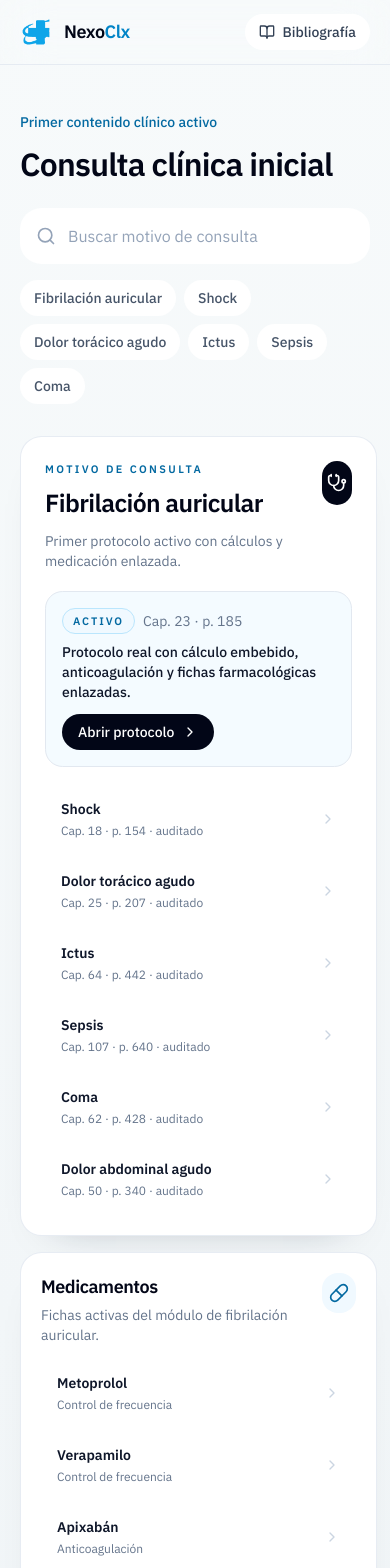
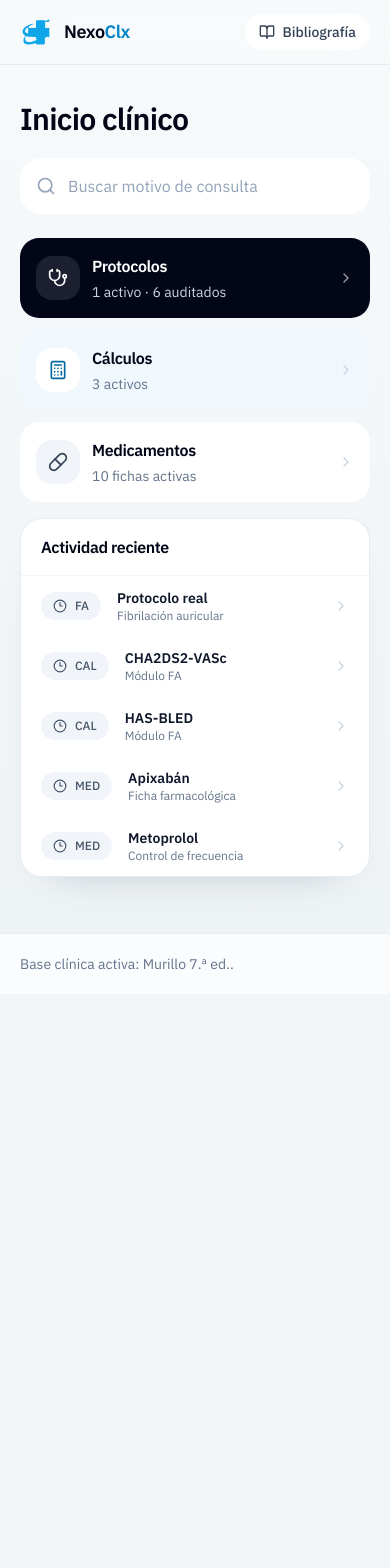
Before and after one commit to olsanju-hub/NexoClx, a React (Vite) app: page / in a window 390 px wide. Shown: the top 1568 px of the page. After the commit the page ends 994 px from the top, so only its background shows below. Built offline with nearby package versions, Linux system fonts and the light colour scheme.

Commit message:
Refactor mobile navigation architecture

```diff
--- a/src/App.jsx
+++ b/src/App.jsx
@@ -39,8 +39,6 @@ const surfaceClass =
 const mutedSurfaceClass = 'rounded-[1rem] border border-slate-200/80 bg-slate-50/80';
 const subtleButtonClass =
   'inline-flex items-center gap-2 rounded-full border border-slate-200 bg-white px-3.5 py-2 text-sm font-medium text-slate-700 transition-colors hover:border-slate-300 hover:text-slate-950';
-const primaryButtonClass =
-  'inline-flex items-center gap-2 rounded-full bg-slate-950 px-4 py-2 text-sm font-medium text-white transition-colors hover:bg-slate-800';
 
 const initialCalculatorInputs = {
   'cha2ds2-vasc': {
@@ -72,11 +70,6 @@ const initialCalculatorInputs = {
 };
 
 const pendingCalculations = calculationAudit.filter((item) => item.status !== 'implementado');
-
-const compactMedicationPreview = medicationGroups.map((group) => ({
-  title: group.title,
-  items: group.items.slice(0, 2).map((id) => getMedication(id)),
-}));
 
 const formatReference = (item) => `${item.chapter} · p. ${item.verifiedPage}`;
 const compactSentence = (value) => value.split('. ')[0]?.trim() ?? value;
@@ -521,32 +514,69 @@ const Header = ({ isScrolled, onHome, onBibliography }) => (
   </header>
 );
 
+const HomeActionCard = ({ icon: Icon, title, meta, onClick, tone = 'neutral' }) => {
+  const toneClass =
+    tone === 'primary'
+      ? 'border-sky-200 bg-sky-50/80'
+      : tone === 'dark'
+        ? 'border-slate-950 bg-slate-950 text-white'
+        : 'border-slate-200 bg-white';
+
+  const titleClass = tone === 'dark' ? 'text-white' : 'text-slate-950';
+  const metaClass = tone === 'dark' ? 'text-slate-300' : 'text-slate-500';
+  const iconClass =
+    tone === 'dark'
+      ? 'bg-white/10 text-white'
+      : tone === 'primary'
+        ? 'bg-white text-sky-700'
+        : 'bg-slate-100 text-slate-700';
+
+  return (
+    <button
+      type="button"
+      onClick={onClick}
+      className={`group flex w-full items-center justify-between gap-4 rounded-[1.2rem] border px-4 py-4 text-left transition-colors hover:border-slate-300 ${toneClass}`}
+    >
+      <div className="flex min-w-0 items-center gap-3">
+        <span className={`inline-flex h-11 w-11 shrink-0 items-center justify-center rounded-2xl ${iconClass}`}>
+          <Icon className="h-5 w-5" />
+        </span>
+        <div className="min-w-0">
+          <p className={`text-base font-semibold tracking-tight ${titleClass}`}>{title}</p>
+          <p className={`mt-1 text-sm ${metaClass}`}>{meta}</p>
+        </div>
+      </div>
+      <ChevronRight
+        className={`h-4 w-4 shrink-0 transition-transform group-hover:translate-x-0.5 ${
+          tone === 'dark' ? 'text-white/60' : 'text-slate-300'
+        }`}
+      />
+    </button>
+  );
+};
+
 const HomeView = ({
   searchQuery,
   onSearchChange,
   searchResults,
   onSearchOpen,
-  onModuleOpen,
+  onProtocolsOpen,
   onCalculationsOpen,
-  onCalculationOpen,
   onMedicationsOpen,
-  onMedicationOpen,
   onActivityOpen,
 }) => {
-  const featuredProtocol = getMotivoModule('fibrilacion-auricular');
-  const secondaryModules = motivoConsultaModules.filter((module) => module.id !== 'fibrilacion-auricular');
+  const activeModules = motivoConsultaModules.filter((module) => module.implemented);
+  const auditedModules = motivoConsultaModules.filter((module) => !module.implemented);
+  const medicationCount = medicationGroups.reduce((count, group) => count + group.items.length, 0);
 
   return (
-    <div className="mx-auto max-w-6xl px-5 pb-16 sm:px-8">
-      <section className="pt-28">
-        <div className="max-w-3xl">
-          <p className="text-sm font-medium text-sky-700">Primer contenido clínico activo</p>
-          <h1 className="mt-2 text-[2rem] font-semibold tracking-tight text-slate-950 sm:text-[2.6rem]">
-            Consulta clínica inicial
+    <div className="mx-auto max-w-5xl px-5 pb-14 sm:px-8">
+      <section className="pt-24">
+        <h1 className="text-[1.9rem] font-semibold tracking-tight text-slate-950 sm:text-[2.3rem]">
+          Inicio clínico
         </h1>
-        </div>
 
-        <div className="relative mt-5 max-w-3xl">
+        <div className="relative mt-4 max-w-3xl">
           <Search className="pointer-events-none absolute left-4 top-1/2 h-5 w-5 -translate-y-1/2 text-slate-400" />
           <input
             type="text"
@@ -584,125 +614,29 @@ const HomeView = ({
             )}
           </div>
         ) : null}
-
-        <div className="mt-4 flex flex-wrap gap-2">
-          {motivoConsultaModules.slice(0, 6).map((module) => (
-            <button
-              key={module.id}
-              type="button"
-              onClick={() => onModuleOpen(module.id)}
-              className="rounded-full border border-slate-200 bg-white px-3.5 py-2 text-sm font-medium text-slate-600 transition-colors hover:border-sky-200 hover:bg-sky-50 hover:text-sky-800"
-            >
-              {module.shortTitle}
-            </button>
-          ))}
-        </div>
       </section>
 
-      <section className="mt-8 grid gap-4 xl:grid-cols-[minmax(0,1.45fr)_minmax(0,0.9fr)]">
-        <article className={`${surfaceClass} p-6 sm:p-7`}>
-          <div className="flex items-start justify-between gap-4">
-            <div>
-              <p className="text-[0.68rem] font-semibold uppercase tracking-[0.22em] text-sky-700">
-                Motivo de consulta
-              </p>
-              <h2 className="mt-2 text-[1.55rem] font-semibold tracking-tight text-slate-950">
-                {featuredProtocol.title}
-              </h2>
-              <p className="mt-2 text-sm text-slate-500">{featuredProtocol.summary}</p>
-            </div>
-            <span className="inline-flex h-11 w-11 items-center justify-center rounded-2xl bg-slate-950 text-white">
-              <Stethoscope className="h-5 w-5" />
-            </span>
-          </div>
-
-          <div className="mt-5 rounded-[1.1rem] border border-slate-200 bg-sky-50/70 p-4">
-            <div className="flex flex-wrap items-center justify-between gap-3">
-              <div>
-                <div className="flex items-center gap-2">
-                  <StatusBadge tone="active">Activo</StatusBadge>
-                  <span className="text-sm text-slate-500">{formatReference(featuredProtocol)}</span>
-                </div>
-                <p className="mt-2 text-sm font-medium text-slate-900">
-                  Protocolo real con cálculo embebido, anticoagulación y fichas farmacológicas enlazadas.
-                </p>
-              </div>
-              <button type="button" onClick={() => onModuleOpen(featuredProtocol.id)} className={primaryButtonClass}>
-                Abrir protocolo
-                <ChevronRight className="h-4 w-4" />
-              </button>
-            </div>
-          </div>
-
-          <div className="mt-5 space-y-2">
-            {secondaryModules.map((module) => (
-              <SurfaceLinkRow
-                key={module.id}
-                title={module.title}
-                meta={`${formatReference(module)} · ${module.status}`}
-                onClick={() => onModuleOpen(module.id)}
+      <section className="mt-6 grid gap-3 sm:grid-cols-2">
+        <HomeActionCard
+          icon={Stethoscope}
+          title="Protocolos"
+          meta={`${activeModules.length} activo · ${auditedModules.length} auditados`}
+          onClick={onProtocolsOpen}
+          tone="dark"
         />
-            ))}
-          </div>
-        </article>
-
-        <div className="grid gap-4">
-          <article className={`${surfaceClass} p-5`}>
-            <div className="flex items-start justify-between gap-4">
-              <div>
-                <h2 className="text-lg font-semibold tracking-tight text-slate-950">Medicamentos</h2>
-                <p className="mt-1 text-sm text-slate-500">Fichas activas del módulo de fibrilación auricular.</p>
-              </div>
-              <span className="inline-flex h-10 w-10 items-center justify-center rounded-2xl bg-sky-50 text-sky-700">
-                <Pill className="h-5 w-5" />
-              </span>
-            </div>
-            <div className="mt-4 space-y-2">
-              {compactMedicationPreview.flatMap((group) => group.items).slice(0, 4).map((medication) => (
-                <SurfaceLinkRow
-                  key={medication.id}
-                  title={medication.name}
-                  meta={medication.family}
-                  onClick={() => onMedicationOpen(medication.id)}
+        <HomeActionCard
+          icon={Calculator}
+          title="Cálculos"
+          meta={`${implementedCalculators.length} activos`}
+          onClick={onCalculationsOpen}
+          tone="primary"
         />
-              ))}
-            </div>
-            <div className="mt-4 border-t border-slate-100 pt-4">
-              <button type="button" onClick={onMedicationsOpen} className={subtleButtonClass}>
-                Ver fichas activas
-                <ChevronRight className="h-4 w-4" />
-              </button>
-            </div>
-          </article>
-
-          <article className={`${surfaceClass} p-5`}>
-            <div className="flex items-start justify-between gap-4">
-              <div>
-                <h2 className="text-lg font-semibold tracking-tight text-slate-950">Cálculos</h2>
-                <p className="mt-1 text-sm text-slate-500">Tres herramientas operativas para la FA.</p>
-              </div>
-              <span className="inline-flex h-10 w-10 items-center justify-center rounded-2xl bg-slate-100 text-slate-700">
-                <Calculator className="h-5 w-5" />
-              </span>
-            </div>
-            <div className="mt-4 space-y-2">
-              {implementedCalculators.map((calculator) => (
-                <SurfaceLinkRow
-                  key={calculator.id}
-                  title={calculator.title}
-                  meta={`${calculator.block} · p. ${calculator.verifiedPage}`}
-                  onClick={() => onCalculationOpen(calculator.id)}
+        <HomeActionCard
+          icon={Pill}
+          title="Medicamentos"
+          meta={`${medicationCount} fichas activas`}
+          onClick={onMedicationsOpen}
         />
-              ))}
-            </div>
-            <div className="mt-4 border-t border-slate-100 pt-4">
-              <button type="button" onClick={onCalculationsOpen} className={subtleButtonClass}>
-                Abrir índice de cálculos
-                <ChevronRight className="h-4 w-4" />
-              </button>
-            </div>
-          </article>
-        </div>
       </section>
 
       <section className={`${surfaceClass} mt-4 overflow-hidden`}>
@@ -736,36 +670,67 @@ const HomeView = ({
   );
 };
 
+const ProtocolsView = ({ onBack, onModuleOpen }) => {
+  const activeModules = motivoConsultaModules.filter((module) => module.implemented);
+  const auditedModules = motivoConsultaModules.filter((module) => !module.implemented);
+
+  return (
+    <div className="mx-auto max-w-5xl px-5 pb-16 pt-24 sm:px-8">
+      <BackBar label="Inicio" onClick={onBack} />
+
+      <section className={`${surfaceClass} p-5`}>
+        <div className="flex flex-wrap items-center justify-between gap-3">
+          <div>
+            <h1 className="text-[1.45rem] font-semibold tracking-tight text-slate-950">Protocolos</h1>
+            <p className="mt-1 text-sm text-slate-500">Motivos de consulta y temas clínicos auditados.</p>
+          </div>
+          <StatusBadge tone="active">{activeModules.length} activo</StatusBadge>
+        </div>
+      </section>
+
+      <div className="mt-4 grid gap-4 lg:grid-cols-[minmax(0,1fr)_minmax(0,1fr)]">
+        <DetailPanel title="Protocolo activo">
+          <div className="space-y-2">
+            {activeModules.map((module) => (
+              <SurfaceLinkRow
+                key={module.id}
+                title={module.title}
+                meta={`${formatReference(module)} · protocolo operativo`}
+                onClick={() => onModuleOpen(module.id)}
+              />
+            ))}
+          </div>
+        </DetailPanel>
+
+        <DetailPanel title="Temas auditados">
+          <div className="space-y-2">
+            {auditedModules.map((module) => (
+              <SurfaceLinkRow
+                key={module.id}
+                title={module.title}
+                meta={`${formatReference(module)} · tema auditado`}
+                onClick={() => onModuleOpen(module.id)}
+              />
+            ))}
+          </div>
+        </DetailPanel>
+      </div>
+    </div>
+  );
+};
+
 const AuditView = ({ module, onBack }) => (
-  <div className="mx-auto max-w-6xl px-5 pb-16 pt-28 sm:px-8">
+  <div className="mx-auto max-w-4xl px-5 pb-16 pt-24 sm:px-8">
     <BackBar label="Volver" onClick={onBack} />
-    <div className="grid gap-4 lg:grid-cols-[minmax(0,1.3fr)_minmax(0,0.8fr)]">
-      <section className={`${surfaceClass} p-6`}>
+
+    <section className={`${surfaceClass} p-5`}>
       <div className="flex flex-wrap items-center gap-2">
         <StatusBadge tone="pending">Auditado</StatusBadge>
         <span className="text-sm text-slate-500">{formatReference(module)}</span>
       </div>
-        <h1 className="mt-3 text-[2rem] font-semibold tracking-tight text-slate-950">{module.title}</h1>
-        <p className="mt-3 max-w-2xl text-sm text-slate-600">
-          {module.summary}
-        </p>
+      <h1 className="mt-3 text-[1.8rem] font-semibold tracking-tight text-slate-950">{module.title}</h1>
+      <p className="mt-2 text-sm text-slate-600">{module.summary}</p>
     </section>
-
-      <DetailPanel title="Estado del tema">
-        <div className="space-y-3">
-          <div className={`${mutedSurfaceClass} p-4`}>
-            <p className="text-sm font-medium text-slate-900">Sin protocolo operativo todavía</p>
-            <p className="mt-1 text-sm text-slate-500">
-              El tema ya tiene ubicación bibliográfica verificada, pero no se ha construido su flujo clínico en esta fase.
-            </p>
-          </div>
-          <div className={`${mutedSurfaceClass} p-4`}>
-            <p className="text-sm font-medium text-slate-900">Ubicación auditada</p>
-            <p className="mt-1 text-sm text-slate-500">{module.section}</p>
-          </div>
-        </div>
-      </DetailPanel>
-    </div>
 
     <div className="mt-4">
       <BibliographyBlock entries={module.bibliography} />
@@ -775,7 +740,7 @@ const AuditView = ({ module, onBack }) => (
 
 const ProtocolView = ({
   protocol,
-  initialSection = 'decision',
+  initialSection = 'summary',
   calculatorInputs,
   onCalculatorChange,
   onCalculatorOpen,
@@ -784,89 +749,124 @@ const ProtocolView = ({
 }) => {
   const [activeSection, setActiveSection] = useState(initialSection);
   const [openMiniCalculator, setOpenMiniCalculator] = useState(null);
+  const [activeDecisionId, setActiveDecisionId] = useState(protocol.decisionCards[0]?.id ?? '');
+  const [activeMedicationGroup, setActiveMedicationGroup] = useState(protocol.medicationGroups[0]?.title ?? '');
   const sourceEntry = protocol.bibliography[0];
+  const currentDecision = protocol.decisionCards.find((card) => card.id === activeDecisionId) ?? protocol.decisionCards[0];
+  const currentMedicationGroup =
+    protocol.medicationGroups.find((group) => group.title === activeMedicationGroup) ?? protocol.medicationGroups[0];
+
+  const decisionLabels = {
+    inestable: 'Inestable',
+    lt48: '< 48 h',
+    gt48: '> 48 h',
+    'slow-normal': 'Lenta / controlada',
+  };
+
+  const changeSection = (nextSection) => {
+    setActiveSection(nextSection);
+
+    if (nextSection !== 'calculos') {
+      setOpenMiniCalculator(null);
+    }
+  };
 
   return (
-    <div className="mx-auto max-w-5xl px-5 pb-16 pt-28 sm:px-8">
+    <div className="mx-auto max-w-4xl px-5 pb-16 pt-24 sm:px-8">
       <BackBar label="Volver" onClick={onBack} />
 
-      <section className={`${surfaceClass} p-5 sm:p-6`}>
+      <section className={`${surfaceClass} p-4 sm:p-5`}>
         <div className="flex flex-wrap items-center justify-between gap-3">
           <div className="min-w-0">
             <div className="flex flex-wrap items-center gap-2">
               <StatusBadge tone="active">Activo</StatusBadge>
-              <span className="text-sm text-slate-500">
+              <span className="text-xs text-slate-500">
                 {protocol.chapter} · p. {protocol.verifiedPage}
               </span>
             </div>
-            <h1 className="mt-3 text-[1.85rem] font-semibold tracking-tight text-slate-950 sm:text-[2.1rem]">
+            <h1 className="mt-2 text-[1.55rem] font-semibold tracking-tight text-slate-950 sm:text-[1.8rem]">
               {protocol.title}
             </h1>
-            <p className="mt-2 text-sm text-slate-600">{protocol.summary}</p>
           </div>
 
           {sourceEntry?.href ? (
-            <a href={sourceEntry.href} target="_blank" rel="noreferrer" className={subtleButtonClass}>
-              Abrir página FA
-              <ExternalLink className="h-4 w-4" />
+            <a
+              href={sourceEntry.href}
+              target="_blank"
+              rel="noreferrer"
+              className="inline-flex items-center gap-1.5 rounded-full border border-slate-200 bg-white px-3 py-1.5 text-xs font-medium text-slate-600 transition-colors hover:border-slate-300 hover:text-slate-950"
+            >
+              <BookOpen className="h-3.5 w-3.5" />
+              Fuente
             </a>
           ) : null}
         </div>
 
-        <div className="mt-4 grid gap-2 sm:grid-cols-2 xl:grid-cols-4">
-          {protocol.quickSummary.map((item) => (
-            <QuickSummaryCard key={item.id} title={item.title} action={item.action} />
-          ))}
-        </div>
-
         <div className="mt-4 flex flex-wrap gap-2">
-          {protocol.quickChecks.map((item) => (
-            <span
-              key={item}
-              className="rounded-full border border-slate-200 bg-slate-50 px-3 py-1.5 text-xs font-medium text-slate-600"
-            >
-              {item}
-            </span>
-          ))}
-        </div>
-
-        <div className="mt-4 flex flex-wrap gap-2">
+          <ProtocolSectionButton
+            label="Resumen"
+            active={activeSection === 'summary'}
+            onClick={() => changeSection('summary')}
+          />
           <ProtocolSectionButton
             label="Decisión"
             active={activeSection === 'decision'}
-            onClick={() => setActiveSection('decision')}
+            onClick={() => changeSection('decision')}
           />
           <ProtocolSectionButton
             label="Cálculos"
             active={activeSection === 'calculos'}
-            onClick={() => setActiveSection('calculos')}
+            onClick={() => changeSection('calculos')}
           />
           <ProtocolSectionButton
             label="Medicación"
             active={activeSection === 'medicacion'}
-            onClick={() => setActiveSection('medicacion')}
+            onClick={() => changeSection('medicacion')}
           />
           <ProtocolSectionButton
             label="Seguridad"
             active={activeSection === 'seguridad'}
-            onClick={() => setActiveSection('seguridad')}
+            onClick={() => changeSection('seguridad')}
           />
         </div>
       </section>
 
       <div className="mt-4">
-        {activeSection === 'decision' ? (
-          <DetailPanel title="Decisión rápida">
-            <div className="grid gap-3 lg:grid-cols-2">
-              {protocol.decisionCards.map((card) => (
-                <DecisionCard key={card.id} card={card} />
+        {activeSection === 'summary' ? (
+          <DetailPanel title="Resumen rápido">
+            <div className="grid gap-2 sm:grid-cols-2">
+              {protocol.quickSummary.map((item) => (
+                <QuickSummaryCard key={item.id} title={item.title} action={item.action} />
+              ))}
+            </div>
+            <div className="mt-3 space-y-2">
+              {protocol.quickChecks.map((item) => (
+                <div key={item} className="rounded-[0.95rem] border border-slate-200 bg-slate-50 px-3 py-2.5 text-sm text-slate-700">
+                  {item}
+                </div>
               ))}
             </div>
           </DetailPanel>
         ) : null}
 
+        {activeSection === 'decision' ? (
+          <DetailPanel title="Decisión">
+            <div className="mb-3 flex flex-wrap gap-2">
+              {protocol.decisionCards.map((card) => (
+                <ProtocolSectionButton
+                  key={card.id}
+                  label={decisionLabels[card.id] ?? card.situation}
+                  active={currentDecision.id === card.id}
+                  onClick={() => setActiveDecisionId(card.id)}
+                />
+              ))}
+            </div>
+            <DecisionCard card={currentDecision} />
+          </DetailPanel>
+        ) : null}
+
         {activeSection === 'calculos' ? (
-          <DetailPanel title="Cálculos del protocolo">
+          <DetailPanel title="Cálculos">
             <div className="space-y-3">
               {protocol.calculatorIds.map((calculatorId) => {
                 const calculator = getCalculator(calculatorId);
@@ -898,15 +898,20 @@ const ProtocolView = ({
         ) : null}
 
         {activeSection === 'medicacion' ? (
-          <DetailPanel title="Medicación útil en FA">
-            <div className="space-y-4">
+          <DetailPanel title="Medicación">
+            <div className="mb-3 flex flex-wrap gap-2">
               {protocol.medicationGroups.map((group) => (
-                <div key={group.title}>
-                  <p className="mb-2 text-[0.68rem] font-semibold uppercase tracking-[0.2em] text-slate-500">
-                    {group.title}
-                  </p>
+                <ProtocolSectionButton
+                  key={group.title}
+                  label={group.title}
+                  active={currentMedicationGroup.title === group.title}
+                  onClick={() => setActiveMedicationGroup(group.title)}
+                />
+              ))}
+            </div>
+
             <div className="space-y-2">
-                    {group.medicationIds.map((medicationId) => {
+              {currentMedicationGroup.medicationIds.map((medicationId) => {
                 const medication = getMedication(medicationId);
                 return (
                   <MedicationQuickRow
@@ -916,9 +921,6 @@ const ProtocolView = ({
                   />
                 );
               })}
-                  </div>
-                </div>
-              ))}
             </div>
           </DetailPanel>
         ) : null}
@@ -931,17 +933,6 @@ const ProtocolView = ({
                   {warning}
                 </div>
               ))}
-              {sourceEntry?.href ? (
-                <a
-                  href={sourceEntry.href}
-                  target="_blank"
-                  rel="noreferrer"
-                  className="flex items-center justify-between gap-3 rounded-[1rem] border border-slate-200 bg-white px-4 py-3 text-sm font-medium text-slate-700 transition-colors hover:border-slate-300 hover:text-slate-950"
-                >
-                  <span>Ver fuente FA</span>
-                  <ExternalLink className="h-4 w-4 shrink-0 text-slate-300" />
-                </a>
-              ) : null}
             </div>
           </DetailPanel>
         ) : null}
@@ -1169,20 +1160,20 @@ const App = () => {
     });
   };
 
-  const openModule = (moduleId) => {
+  const openModule = (moduleId, returnTo = { view: 'protocols' }) => {
     const module = getMotivoModule(moduleId);
 
     if (module.implemented) {
-      navigate({ view: 'protocol', protocolId: module.id });
+      navigate({ view: 'protocol', protocolId: module.id, section: 'summary', returnTo });
       return;
     }
 
-    navigate({ view: 'audit', moduleId: module.id });
+    navigate({ view: 'audit', moduleId: module.id, returnTo });
   };
 
   const openActivityTarget = (target) => {
     if (target.type === 'protocol') {
-      navigate({ view: 'protocol', protocolId: target.id });
+      openModule(target.id, { view: 'home' });
       return;
     }
 
@@ -1234,7 +1225,7 @@ const App = () => {
       return (
         <ProtocolView
           protocol={protocol}
-          initialSection={route.section ?? 'decision'}
+          initialSection={route.section ?? 'summary'}
           calculatorInputs={calculatorInputs}
           onCalculatorChange={(calculatorId, field, value) =>
             updateNestedState(setCalculatorInputs, calculatorId, field, value)
@@ -1253,13 +1244,22 @@ const App = () => {
               section: section ?? 'medicacion',
             })
           }
+          onBack={handleBack}
+        />
+      );
+    }
+
+    if (route.view === 'protocols') {
+      return (
+        <ProtocolsView
           onBack={() => navigate({ view: 'home' })}
+          onModuleOpen={(moduleId) => openModule(moduleId, { view: 'protocols' })}
         />
       );
     }
 
     if (route.view === 'audit') {
-      return <AuditView module={getMotivoModule(route.moduleId)} onBack={() => navigate({ view: 'home' })} />;
+      return <AuditView module={getMotivoModule(route.moduleId)} onBack={handleBack} />;
     }
 
     if (route.view === 'calculations') {
@@ -1304,12 +1304,13 @@ const App = () => {
         searchQuery={searchQuery}
         onSearchChange={setSearchQuery}
         searchResults={searchResults}
-        onSearchOpen={openModule}
-        onModuleOpen={openModule}
+        onSearchOpen={(moduleId) => {
+          setSearchQuery('');
+          openModule(moduleId, { view: 'home' });
+        }}
+        onProtocolsOpen={() => navigate({ view: 'protocols' })}
         onCalculationsOpen={() => openCalculations({ view: 'home' })}
-        onCalculationOpen={(calculatorId) => openCalculator(calculatorId, { view: 'home' })}
         onMedicationsOpen={() => openMedications({ view: 'home' })}
-        onMedicationOpen={(medicationId) => openMedication(medicationId, { view: 'home' })}
         onActivityOpen={openActivityTarget}
       />
     );
```
Also changed, not shown: 1 other file (tests, documents, lock files or other folders). Lines whose indentation alone changed are shown as unchanged.
